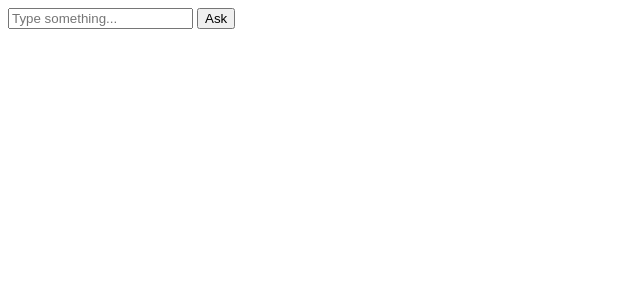
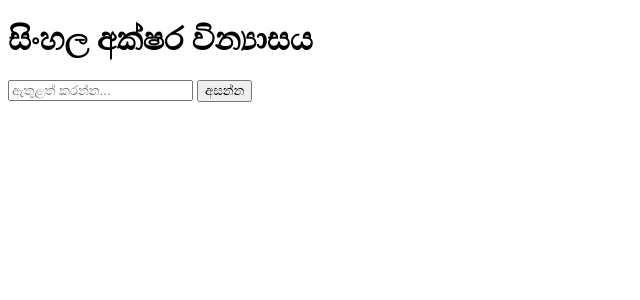
Before and after one commit to devonrsa0/my-svelte-gemini-app, a SvelteKit app in the folder my-svelte-app/: page /chat in a window 1280 px wide. Shown: the top 300 px of the page, without its empty margins (0-640 px from the left). Built offline with nearby package versions, Linux system fonts and the light colour scheme.

Commit message:
Updated +page.svelte

```diff
--- a/my-svelte-app/src/routes/chat/+page.svelte
+++ b/my-svelte-app/src/routes/chat/+page.svelte
@@ -19,8 +19,8 @@
         output = result.response.text();
     }
 </script>
-
-<input bind:value={userPrompt} placeholder="Type something..." />
-<button on:click={sendPrompt}>Ask</button>
+<h1>සිංහල අක්ෂර වින්‍යාසය</h1>
+<input bind:value={userPrompt} placeholder="ඇතුළත් කරන්න..." />
+<button on:click={sendPrompt}>අසන්න</button>
 
 <p>{output}</p>
```
